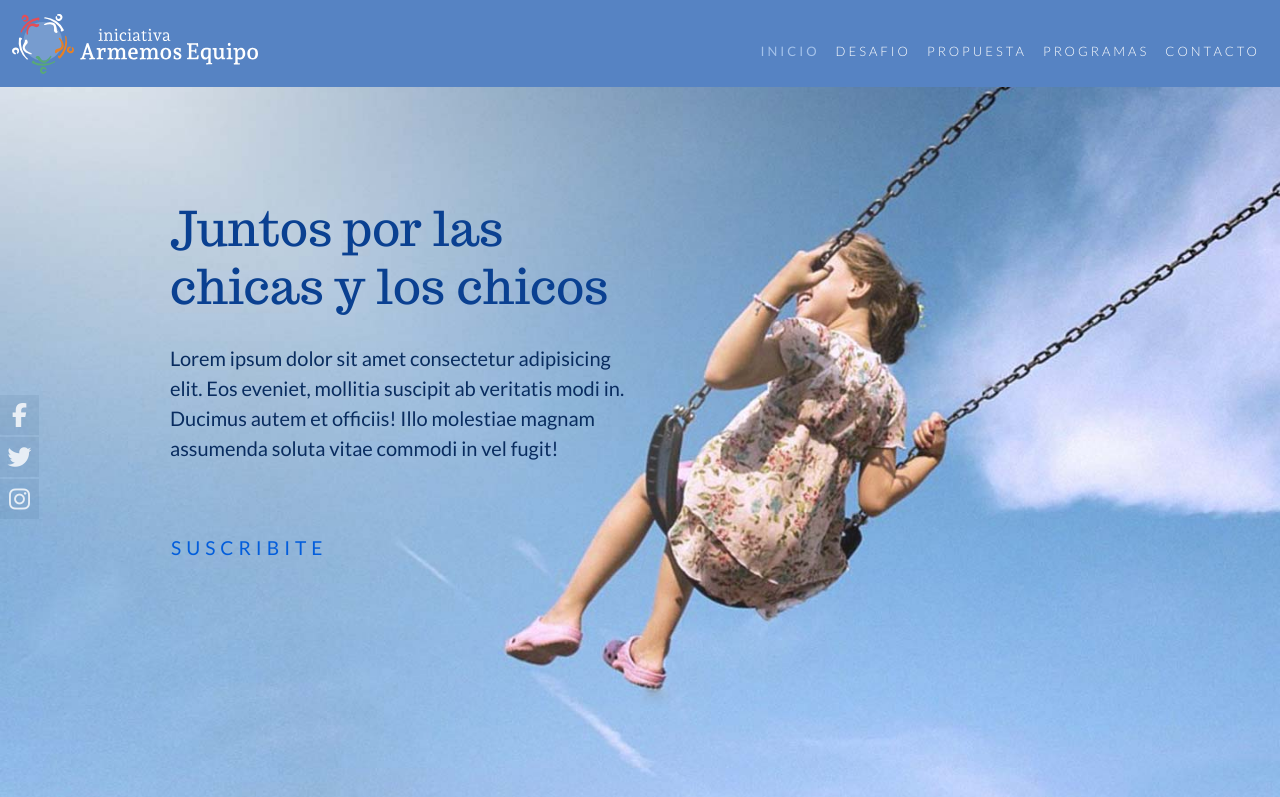
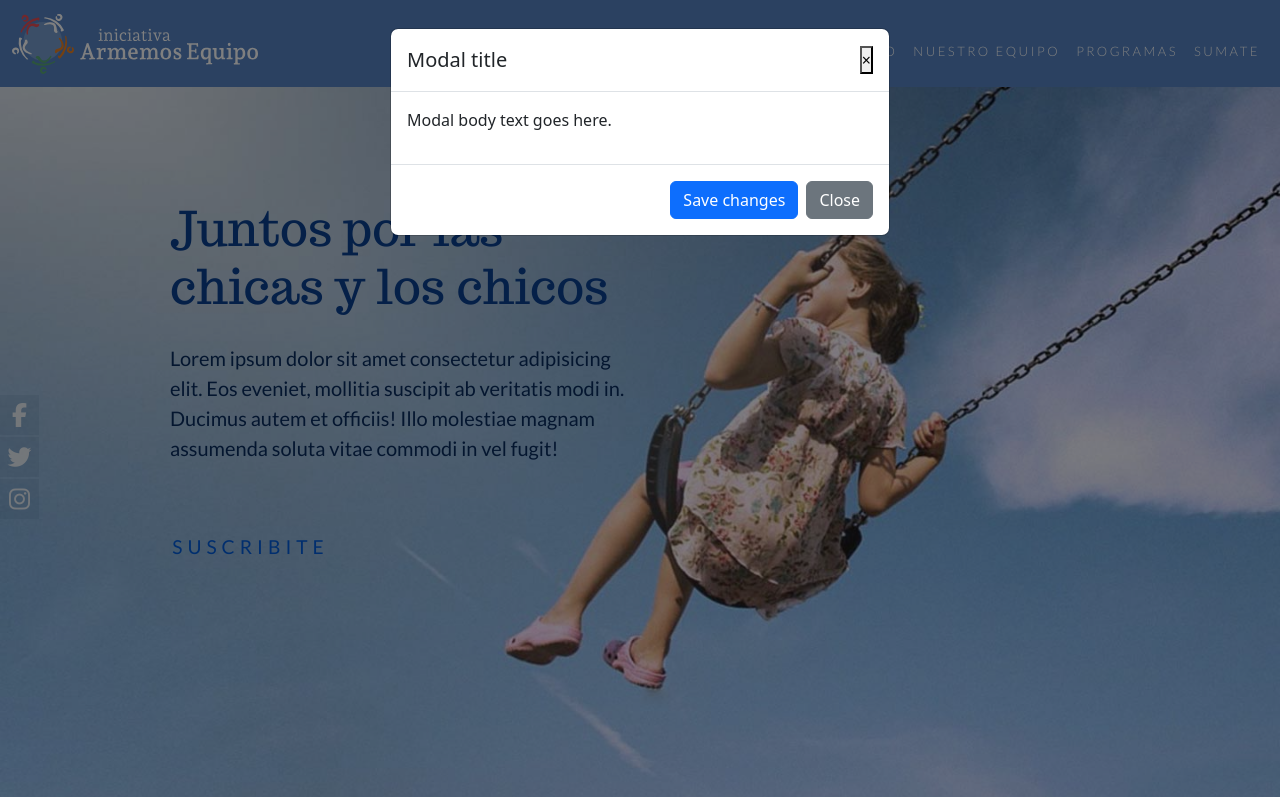
Before and after one commit to carolingien49/desarrollo_web, a website: page index.html in a window 1280 px wide. Both pictures are taken after a click on the button "SUSCRIBITE". Shown: the top 797 px of the page. Drawn offline with nearby package versions, Linux system fonts and the light colour scheme.

Commit message:
cambios modal

```diff
--- a/css/style.css
+++ b/css/style.css
@@ -52,10 +52,11 @@ a {
   font-size: 13px;
   font-family: "Lato Light";
   font-weight: 300;
-  letter-spacing: 3px;
+  letter-spacing: 2.5px;
+  text-align: end;
 }
 .navbar-nav .nav-link.active {
-  color: #b2cdf1d6;
+  color: #E4FFCB;
   font-style: normal;
   font-family: "Lato Regular";
   font-weight: 400;
@@ -113,17 +114,20 @@ a {
   padding-bottom: 2rem;
   width: 80vw;
 }
-.main__principal__wrapper--cta button {
+.main__principal__wrapper--cta {
   font-style: normal;
   font-size: 1.2rem;
   font-family: "Lato Regular";
   text-decoration: none;
   color: #025ddc;
   letter-spacing: 5px;
-  padding-left: 10%;
+  margin-left: -7pt;
+  background-color: transparent;
+  border: none;
 }
-.main__principal__wrapper--cta a:hover {
+.main__principal__wrapper--cta button:hover {
   color: #3e8efe;
+  background-color: transparent;
 }
 /* FIN  Estilo   M A I N   P R I N C I P A L */
 /* Estilo   M A N I F I E S T O */
@@ -542,8 +546,8 @@ a {
     padding-left: 10%;
     max-width: 580px;
   }
-  .main__principal__wrapper--cta a {
-    padding-left: 10%;
+  .main__principal__wrapper--cta {
+    margin-left: 9.2%;
   }
   /* FIN  Estilo  M A I N   P R I N C I P A L  tablet*/
   /* Estilo  M A N I F I E S T O  tablet */
--- a/index.html
+++ b/index.html
@@ -54,13 +54,13 @@
                 <a class="nav-link" href="./pages/desafio.html"> DESAFIO</a>
               </li>
               <li class="nav-item">
-                <a class="nav-link" href="./pages/propuesta.html"> PROPUESTA</a>
+                <a class="nav-link" href="./pages/equipo.html"> NUESTRO EQUIPO</a>
               </li>
               <li class="nav-item">
                 <a class="nav-link" href="./pages/programas.html"> PROGRAMAS</a>
               </li>
               <li class="nav-item">
-                <a class="nav-link" href="./pages/contacto.html"> CONTACTO</a>
+                <a class="nav-link" href="./pages/sumate.html"> SUMATE</a>
               </li>
             </ul>
           </div>
@@ -113,20 +113,15 @@
                 et officiis! Illo molestiae magnam assumenda soluta vitae
                 commodi in vel fugit!
               </p>
-              <p class="main__principal__wrapper--cta">
-                <button class="btn" data-toggle="modal" data-bs-target="#ventanaSuscribite">SUSCRIBITE</button>
+              <p>
+                <button type="button" class="main__principal__wrapper--cta btn btn-light" data-bs-toggle="modal" data-bs-target="#ventanaSuscribite">SUSCRIBITE</button>
               </p>
-              <div class="modal fade" id="ventana_suscribite" tabindex="-1" role="dialog" aria-labelledby="titulo_ventana" aria-hidden="true">
+              <div class="modal fade" id="ventanaSuscribite" tabindex="-1" role="dialog">
                 <div class="modal-dialog" role="document">
                   <div class="modal-content">
                     <div class="modal-header">
                       <h5 class="modal-title">Modal title</h5>
-                      <button
-                        type="button"
-                        class="close"
-                        data-dismiss="modal"
-                        aria-label="Close"
-                      >
+                      <button type="button" class="close" data-dismiss="modal" aria-label="Close">
                         <span aria-hidden="true">&times;</span>
                       </button>
                     </div>
@@ -134,19 +129,12 @@
                       <p>Modal body text goes here.</p>
                     </div>
                     <div class="modal-footer">
-                      <button type="button" class="btn btn-primary">
-                        Save changes
-                      </button>
-                      <button
-                        type="button"
-                        class="btn btn-secondary"
-                        data-dismiss="modal"
-                      >
-                        Close
-                      </button>
+                      <button type="button" class="btn btn-primary">Save changes</button>
+                      <button type="button" class="btn btn-secondary" data-dismiss="modal">Close</button>
                     </div>
                   </div>
                 </div>
+              </div>
               </div>
             </div>
           </div>
```
Also changed, not shown: pages/desafio.html (+2 -2 lines), pages/equipo.html (renamed from pages/propuesta.html, +2 -2 lines), pages/programas.html (+3 -3 lines), pages/sumate.html (renamed from pages/contacto.html, +3 -3 lines).
